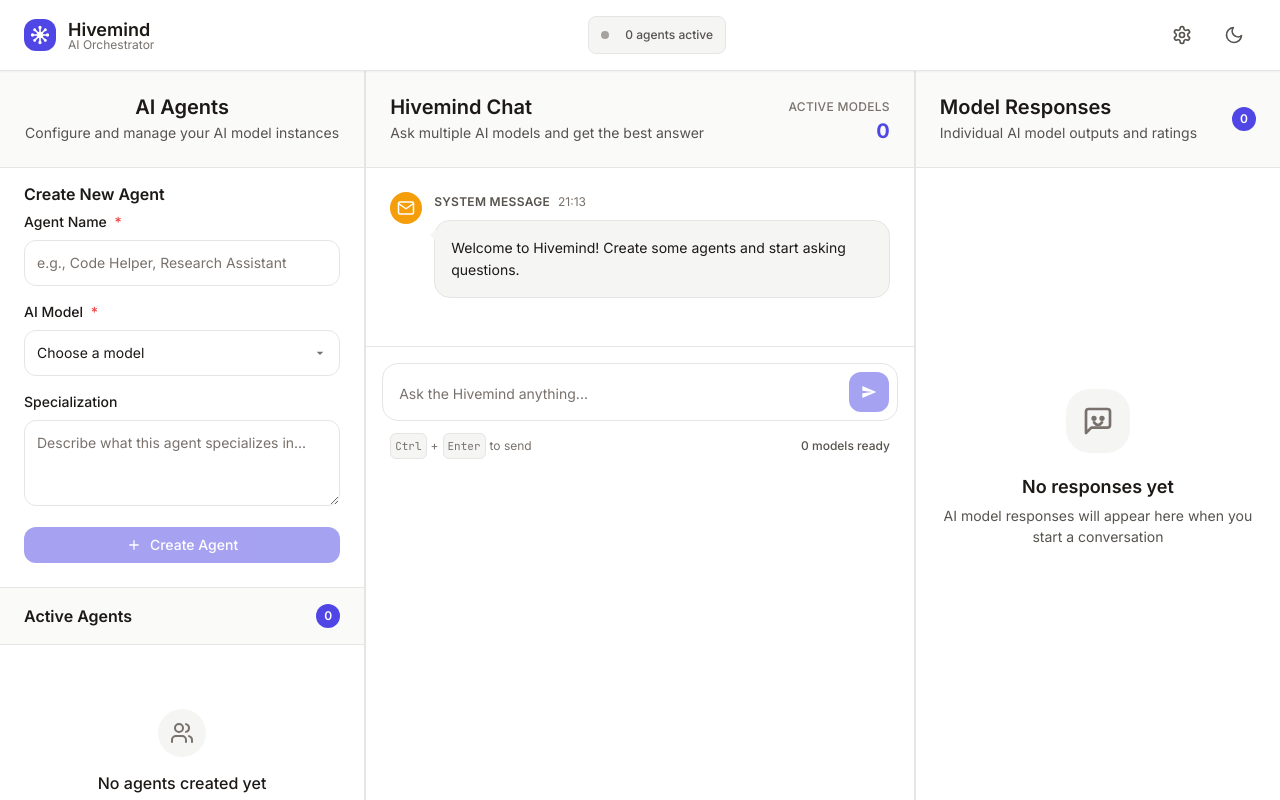
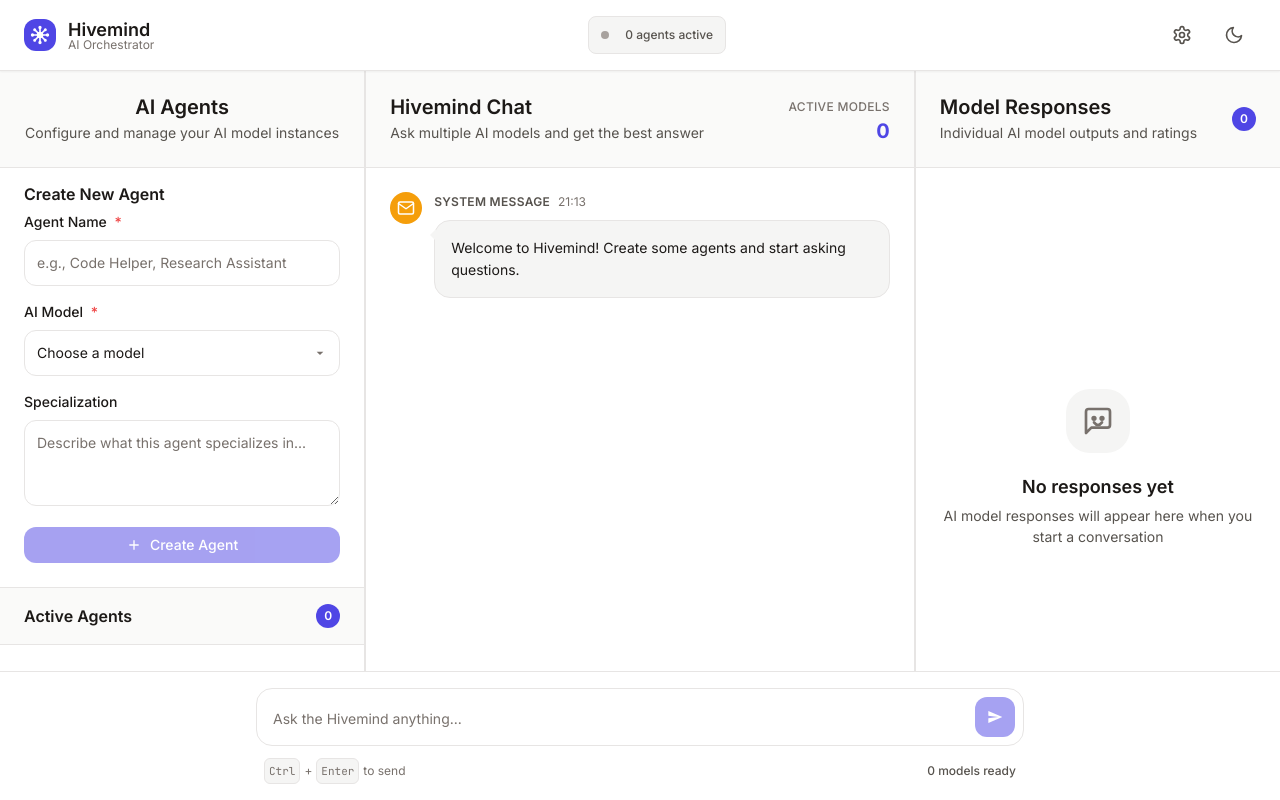
Before and after one commit to 4sYnSw9p67/Hivemind-multi-model-AI-orchestrator, an Angular app in the folder frontend/hivemind-frontend/: page /hivemind in a window 1280 px wide. Built offline with nearby package versions, Linux system fonts and the light colour scheme.

Commit message:
FE redesign layout

```diff
--- a/frontend/hivemind-frontend/src/app/app.css
+++ b/frontend/hivemind-frontend/src/app/app.css
@@ -118,6 +118,7 @@
 
 .layout-grid {
   height: 100%;
+  min-height: 0;
   display: grid;
   grid-template-columns: 2fr 3fr 2fr;
   background: var(--neutral-200);
@@ -146,6 +147,8 @@
   position: relative;
   display: flex;
   flex-direction: column;
+  height: 100%;
+  min-height: 0;
 }
 
 /* Responsive Design */
--- a/frontend/hivemind-frontend/src/app/components/main-chat/main-chat.css
+++ b/frontend/hivemind-frontend/src/app/components/main-chat/main-chat.css
@@ -2,9 +2,11 @@
 .chat-container {
   display: flex;
   flex-direction: column;
-  height: 100%;
+  height: calc(100vh - 100px); /* Account for fixed input */
+  max-height: calc(100vh - 100px);
   background: var(--bg-primary);
   font-family: var(--font-family-sans);
+  overflow: hidden;
 }
 
 /* Chat Header */
@@ -62,16 +64,19 @@
   color: var(--brand-primary);
 }
 
-/* Messages Container */
+/* Messages Container - SCROLLABLE */
 .messages-container {
   flex: 1;
   overflow-y: auto;
   scroll-behavior: smooth;
   background: var(--bg-primary);
+  min-height: 0;
+  max-height: calc(100vh - 140px); /* Account for header + input */
 }
 
 .messages-content {
   padding: var(--space-6);
+  padding-bottom: 120px; /* Space for fixed input */
   max-width: 48rem;
   margin: 0 auto;
   width: 100%;
@@ -480,8 +485,13 @@
   font-style: italic;
 }
 
-/* Chat Input */
+/* Chat Input - FIXED POSITION */
 .chat-input {
+  position: fixed;
+  bottom: 0;
+  left: 0;
+  right: 0;
+  z-index: 100;
   border-top: 1px solid var(--border-light);
   background: var(--bg-primary);
   padding: var(--space-4);
```
